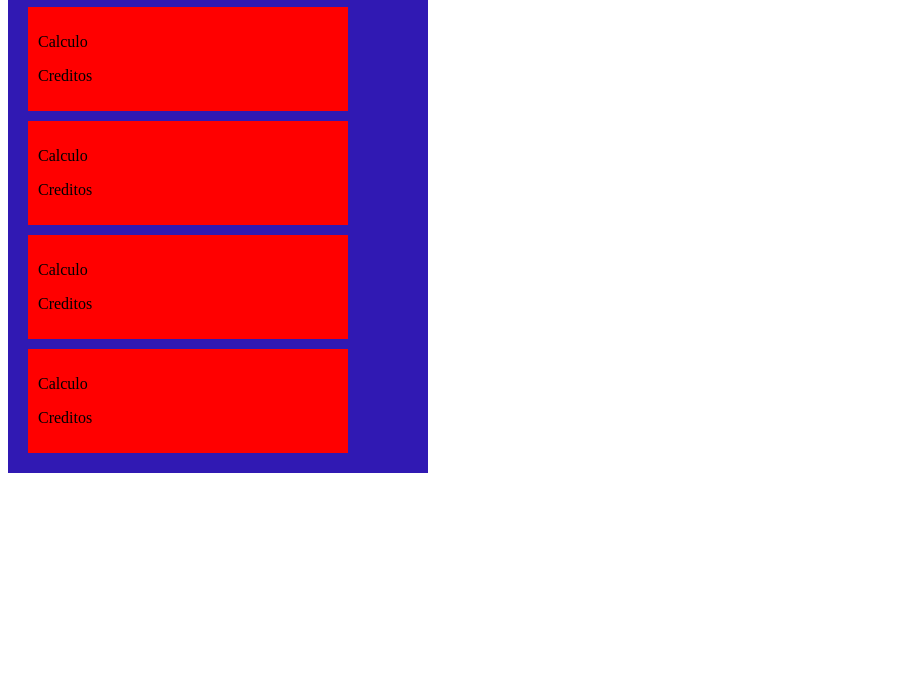
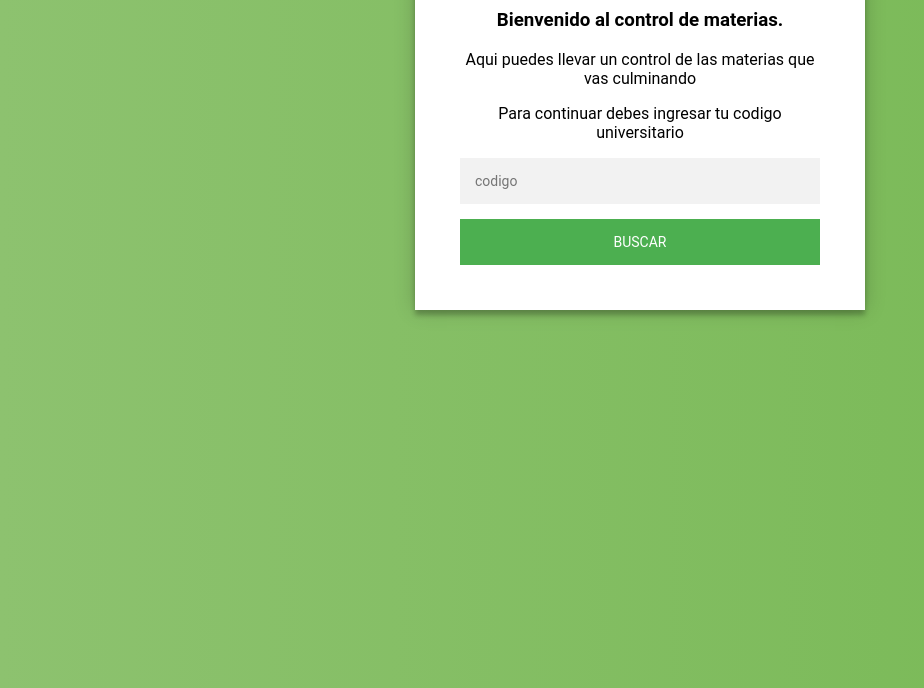
Before and after one commit to Dardila11/IS_Parcial1, a plain HTML site: page index.html in a window 1280 px wide. Shown: the part 112-800 px from the top of the page, without its empty margins (0-924 px from the left). Drawn offline with nearby package versions, Linux system fonts and the light colour scheme.

Commit message:
agregado UI principal

```diff
--- a/css/style.css
+++ b/css/style.css
@@ -1,3 +1,55 @@
+body{
+    background: #76b852; /* fallback for old browsers */
+    background: -webkit-linear-gradient(right, #76b852, #8DC26F);
+    background: -moz-linear-gradient(right, #76b852, #8DC26F);
+    background: -o-linear-gradient(right, #76b852, #8DC26F);
+    background: linear-gradient(to left, #76b852, #8DC26F);
+    font-family: "Roboto", sans-serif;
+    -webkit-font-smoothing: antialiased;
+    -moz-osx-font-smoothing: grayscale;
+}
+.info_centrado {
+    position: relative;
+    z-index: 1;
+    background: #FFFFFF;
+    max-width: 360px;
+    margin: 0 auto 100px;
+    padding: 45px;
+    text-align: center;
+    box-shadow: 0 0 20px 0 rgba(0, 0, 0, 0.2), 0 5px 5px 0 rgba(0, 0, 0, 0.24);
+}
+
+.info_centrado input {
+    font-family: "Roboto", sans-serif;
+    outline: 0;
+    background: #f2f2f2;
+    width: 100%;
+    border: 0;
+    margin: 0 0 15px;
+    padding: 15px;
+    box-sizing: border-box;
+    font-size: 14px;
+  }
+
+.info_centrado button {
+    font-family: "Roboto", sans-serif;
+    text-transform: uppercase;
+    outline: 0;
+    background: #4CAF50;
+    width: 100%;
+    border: 0;
+    padding: 15px;
+    color: #FFFFFF;
+    font-size: 14px;
+    -webkit-transition: all 0.3 ease;
+    transition: all 0.3 ease;
+    cursor: pointer;
+  }
+
+.info_centrado button:hover,.info_centrado button:active,.info_centrado button:focus {
+    background: #43A047;
+}
+
 .materia{
     width: 300px;
     height: auto;
@@ -12,6 +64,7 @@
     background-color: rgb(48, 25, 179);
 }
 
-h1{
-    color: white;
+h2, h3, p{
+    color: black;
+    text-align: center;
 }
--- a/index.html
+++ b/index.html
@@ -9,32 +9,21 @@
     <link rel="stylesheet" href="css/style.css">
     <title>Parcial 1</title>
 
-    <input type="text" placeholder="ingrese codigo" name="codigo" id="codigo">
-    <button type="submit" onclick="getInfo()">Buscar</button>
+    <div class="info_centrado">
+        <h2>Control de Materias</h2>
 
-    <div class="semestre">
-        <h1>SEMESTRE 1</h1>
-        <div class="materia">
-            <p class="mat">Calculo</p>
-            <p>Creditos</p>
-        </div>
+        <h3>Bienvenido al control de materias.</h3>
 
-        <div class="materia">
-            <p class="mat">Calculo</p>
-            <p>Creditos</p>
-        </div>
+        <p>Aqui puedes llevar un control de las materias que vas culminando</p>
+        <p>Para continuar debes ingresar tu codigo universitario</p>
 
-        <div class="materia">
-            <p class="mat">Calculo</p>
-            <p>Creditos</p>
-        </div>
 
-        <div class="materia">
-            <p class="mat">Calculo</p>
-            <p>Creditos</p>
-        </div>
+        <input type="text" placeholder="codigo" name="codigo" id="codigo">
+        <button type="submit" onclick="getInfo()">Buscar</button>
+
     </div>
-    <h3 id="codigo" class="estCodigo"></h3>
+
+
 </head>
 <body>
 </body>
```
Also changed, not shown: materias_info.html (+24 -0 lines).
